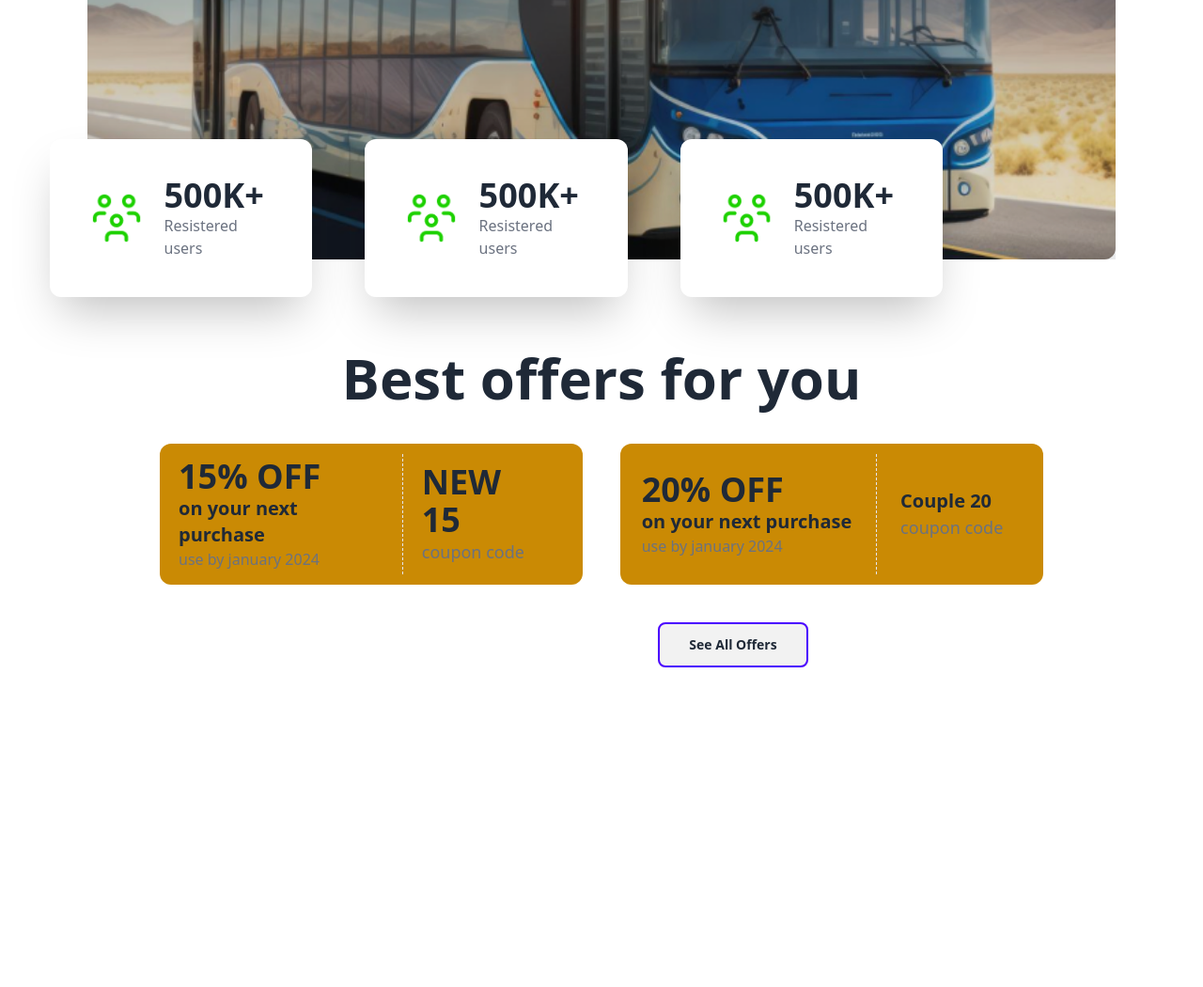
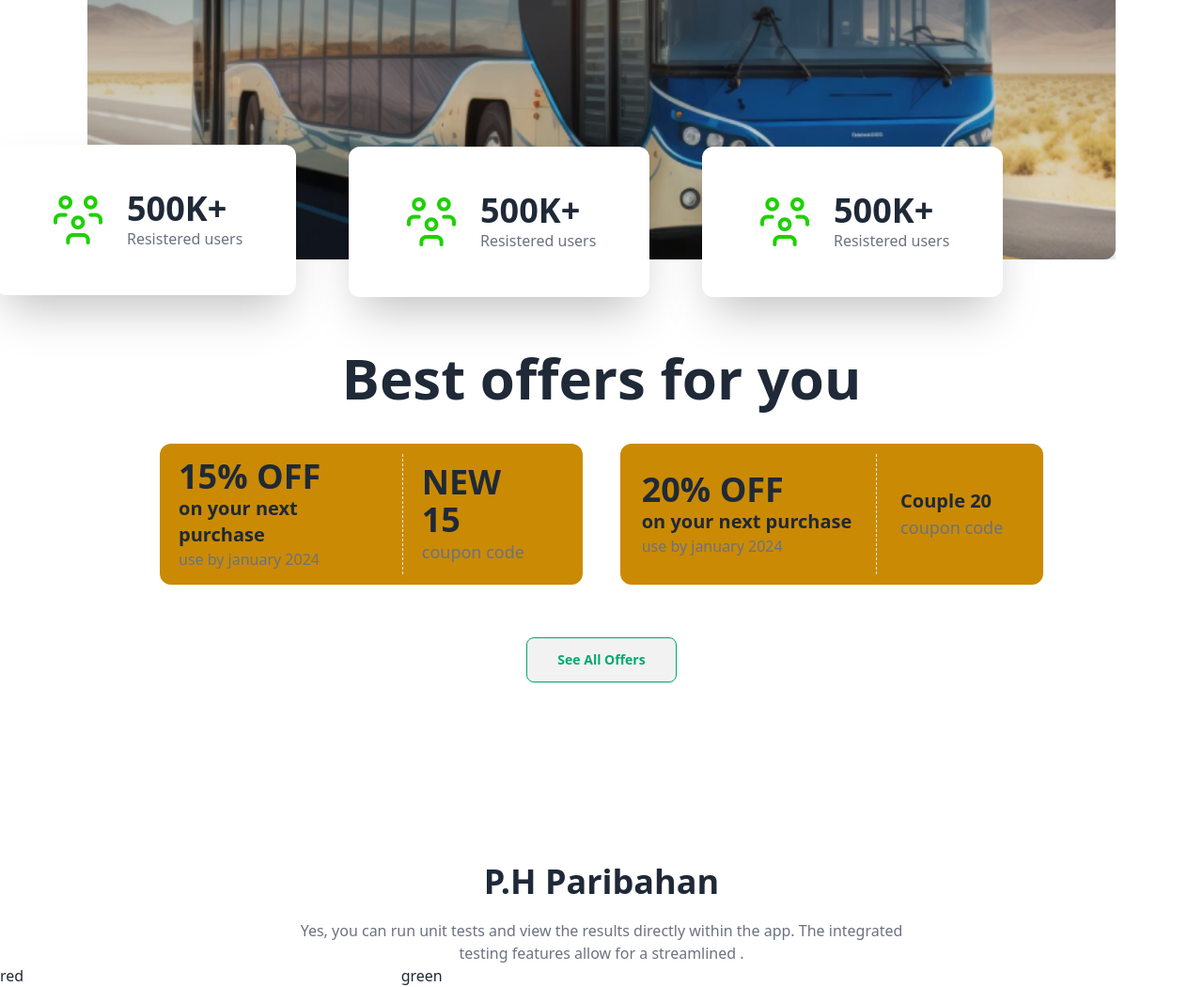
Before and after one commit to Rakib-12111/batch-09-assigment-5, a plain HTML site: page index.html in a window 1280 px wide. Shown: the part 640-1690 px from the top of the page at 94% size. Before the commit the page ends 1350 px from the top, so only its background shows below. Drawn offline with nearby package versions, Linux system fonts and the light colour scheme.

Commit message:
new file added

```diff
--- a/index.html
+++ b/index.html
@@ -88,8 +88,8 @@
             </div>
 
             <!-- car section start here -->
-      <div class=" flex justify-center  gap-14 absolute bottom-0 right-56">
-            <div class="flex  items-center gap-5  px-10 py-10 shadow-2xl rounded-xl bg-white">
+      <div class=" lg:flex justify-center items-center lg:gap-14 lg:absolute bottom-0 lg:right-40 space-y-5">
+            <div class="flex justify-center lg:mt-[15px]   items-center gap-5 lg:w-80 h-40  shadow-2xl rounded-xl bg-white ">
                   <div>
                         <img src="images/people.png" alt="">
                   </div>
@@ -98,7 +98,7 @@
                         <p class="text-gray-500">Resistered users</p>
                   </div>
             </div>
-            <div class="flex  items-center gap-5 px-10 py-10 shadow-2xl rounded-xl bg-white">
+            <div class="flex  justify-center items-center gap-5 lg:w-80 h-40 shadow-2xl rounded-xl bg-white">
                   <div>
                         <img src="images/people.png" alt="">
                   </div>
@@ -107,7 +107,7 @@
                         <p class="text-gray-500">Resistered users</p>
                   </div>
             </div>
-            <div class="flex  items-center gap-5  px-10 py-10 shadow-2xl rounded-xl bg-white">
+            <div class="flex justify-center items-center gap-5  lg:w-80 h-40 shadow-2xl rounded-xl bg-white">
                   <div>
                         <img src="images/people.png" alt="">
                   </div>
@@ -122,14 +122,14 @@
       <!-- here section end here -->
 
       <!-- best fofers for you section start here -->
-       <div class="text-center text-6xl font-bold mt-14">
+       <div class="text-center text-6xl font-bold mt-14 mb-10">
             <h1>Best offers for you</h1>
        </div>
 
         <!-- two car start here -->
 
-        <div class="flex justify-center gap-10 mt-10">
-            <div class="flex gap-5 items-center justify-around  w-[450px] h-[150px] bg-yellow-600 pr-10 pl-5 rounded-xl">
+        <div class="flex flex-col lg:flex-row justify-center gap-10">
+            <div class="flex gap-5 items-center justify-around  lg:w-[450px] h-[150px] bg-yellow-600 pr-10 pl-5 rounded-xl">
                   <div>
                    <h2 class="text-4xl font-bold uppercase" >15% off</h2>
                    <p class="text-xl font-semibold">on your next purchase</p>
@@ -141,7 +141,7 @@
                     <p class="text-lg text-gray-500">coupon code</p>
                   </div>
               </div>
-            <div class="flex gap-5 items-center justify-around  w-[450px] h-[150px] bg-yellow-600 pr-10 pl-5 rounded-xl">
+            <div class="flex gap-5 items-center justify-around  lg:w-[450px] h-[150px] bg-yellow-600 pr-10 pl-5 rounded-xl">
                   <div>
                    <h2 class="text-4xl font-bold uppercase" >20% off</h2>
                    <p class="text-xl font-semibold">on your next purchase</p>
@@ -155,12 +155,32 @@
               </div>
         </div>
         <!-- two car end here -->
-
-        <div class=" btn border-primary border-2 w-40 mt-10 lg:ml-[700px]">
-            <button>See All Offers</button>
-        </div>
+         <div class="flex justify-center mt-14">
+            <button class="btn border-success px-8 capitalize text-success hover:bg-yellow-200 hover:text-white">see all offers</button>
+         </div>
 
       <!-- best fofers for you section end here -->
+
+
+      <!-- Hp paribahan section start here -->
+       <div class="text-center mt-48 space-y-5">
+            <h1 class="text-4xl font-bold">P.H Paribahan</h1>
+            <p class="text-gray-500">Yes, you can run unit tests and view the results directly within the app. The integrated <br> testing features allow for a streamlined .</p>
+       </div>
+      <!-- Hp paribahan section end here -->
+
+      <!-- green line sectin start here -->
+    <div class="bg-white shadow- grid grid-cols-3">
+      <div>
+            red
+      </div>
+      <div>
+            green
+      </div>
+    </div>
+
+
+      <!-- green line sectin end here -->
 
 </body>
 
```
